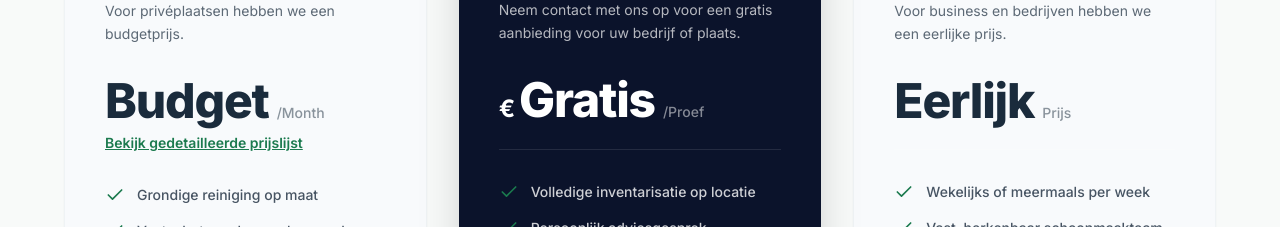
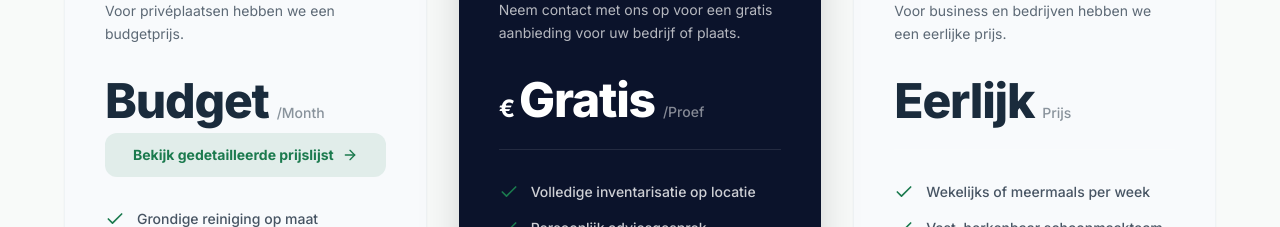
Before and after one commit to tobusiness101-cmyk/puurix-platform, a Next.js app in the folder amersfoort-schoon-(1)/: page / in a window 1280 px wide. Shown: the part 5820-6047 px from the top of the page. Built offline with nearby package versions, Linux system fonts and the light colour scheme; no server answers.

Commit message:
Update Pricing.tsx

```diff
--- a/amersfoort-schoon-(1)/components/Pricing.tsx
+++ b/amersfoort-schoon-(1)/components/Pricing.tsx
@@ -134,13 +134,14 @@ export const Pricing = () => {
                 </span>
               </div>
 
-              {/* Link voor Particulier of Border voor de rest */}
+              {/* Link voor Particulier omgebouwd naar een mini-button (Optie B) */}
               {plan.id === "particulier" ? (
                 <Link
                   href="/particuliere-schoonmaak"
-                  className="text-accent text-sm font-semibold underline hover:text-accent-hover mb-8 inline-block"
+                  className="w-full mb-8 inline-flex items-center justify-center gap-2 rounded-xl bg-accent/10 hover:bg-accent/20 text-accent font-bold py-3 px-4 text-sm transition-all"
                 >
-                  Bekijk gedetailleerde prijslijst
+                  <span>Bekijk gedetailleerde prijslijst</span>
+                  <ArrowRight className="h-4 w-4" />
                 </Link>
               ) : (
                 <div className="mb-8 border-b border-white/10 pb-4"></div>
```
